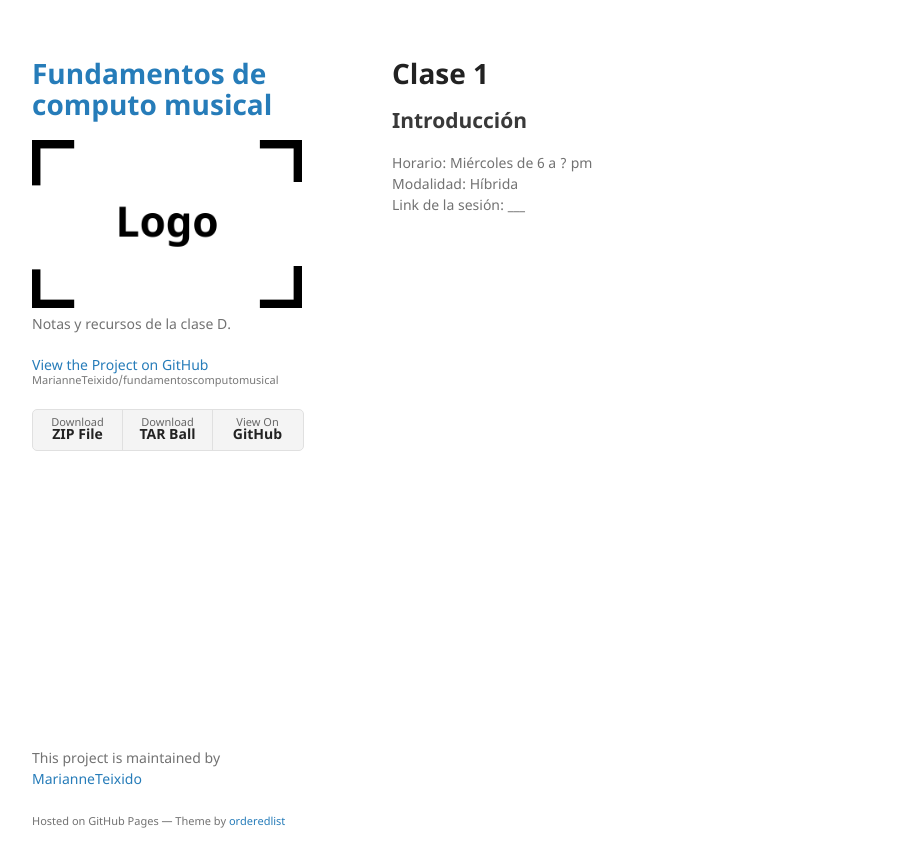
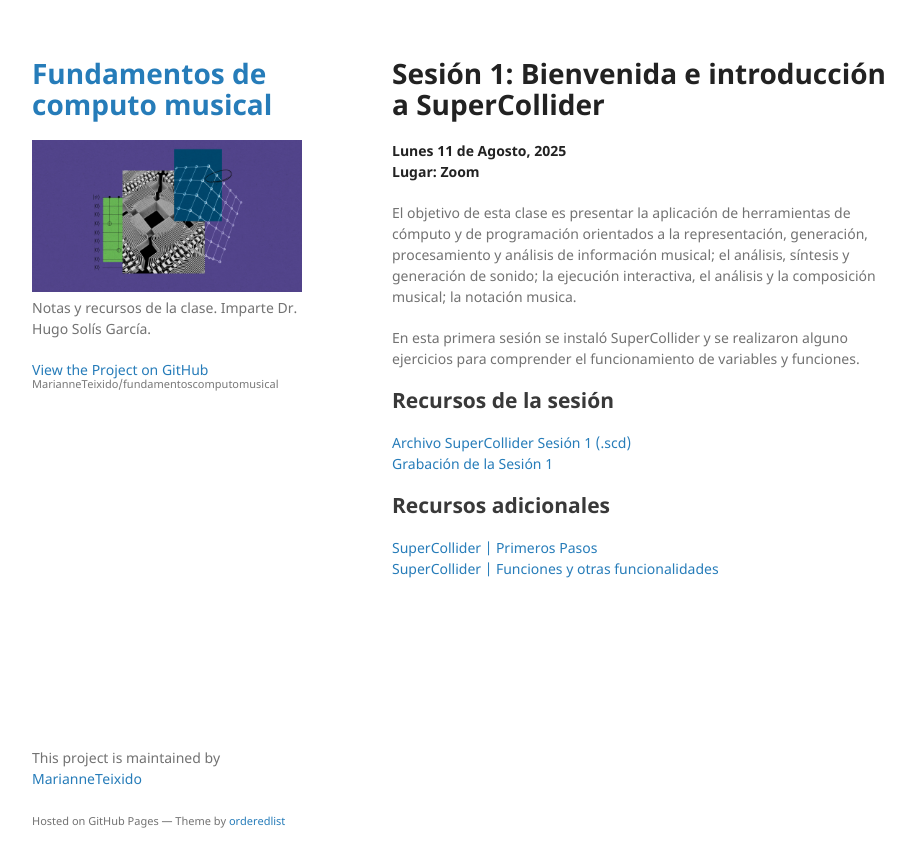
Before and after one commit to MarianneTeixido/fundamentoscomputomusical, a Jekyll site: the page built from docs/clase01.md, in a window 1280 px wide. Shown: the top 867 px of the page, without its empty margins (178-1093 px from the left). Built offline with Jekyll 4.4.1, drawn with Linux system fonts in a browser that asks for light colours; our own code applies the rules of GitHub Pages for plain Markdown files.

Commit message:
Actualización de contenido

```diff
--- a/_config.yml
+++ b/_config.yml
@@ -1,6 +1,6 @@
 title: Fundamentos de computo musical
-logo: /assets/img/logo.png
-description: Notas y recursos de la clase D.
-show_downloads: true
+logo: /assets/img/error.webp
+description: Notas y recursos de la clase. Imparte Dr. Hugo Solís García.
+show_downloads: false
 google_analytics:
 theme: jekyll-theme-minimal
--- a/docs/clase01.md
+++ b/docs/clase01.md
@@ -1,7 +1,18 @@
-# Clase 1
+# Sesión 1: Bienvenida e introducción a SuperCollider
+__Lunes 11 de Agosto, 2025__
+__Lugar: Zoom__
 
-## Introducción
+El objetivo de esta clase es presentar la aplicación de herramientas de cómputo y de programación orientados a la representación, generación,
+procesamiento y análisis de información musical; el análisis, síntesis y generación de sonido; la ejecución
+interactiva, el análisis y la composición musical; la notación musica.
 
-Horario: Miércoles de 6 a ? pm
-Modalidad: Híbrida
-Link de la sesión: ___
+En esta primera sesión se instaló SuperCollider y se realizaron alguno ejercicios para comprender el funcionamiento de variables y funciones.
+
+## Recursos de la sesión
+
+[Archivo SuperCollider Sesión 1 (.scd)](../assets/scd/sesion01.scd)
+<a href="https://www.youtube.com/watch?v=8ESSVsGFGxA&list=PL7lm0VTw8-QE7YSEg_A0puKEIanOK_7wh&index=1" target="_blank">Grabación de la Sesión 1</a>
+
+## Recursos adicionales
+<a href="https://doc.sccode.org/Tutorials/Getting-Started/02-First-Steps.html" target="_blank">SuperCollider | Primeros Pasos</a>
+<a href="https://doc.sccode.org/Tutorials/Getting-Started/04-Functions-and-Other-Functionality.html" target="_blank">SuperCollider | Funciones y otras funcionalidades</a>
```
Also changed, not shown: docs/bibliografia.md (added, +5 -0 lines), docs/clase02.md (added, +20 -0 lines), index.md (+24 -110 lines), README.md, assets/img/error.webp (added), assets/img/portada.jpeg (added), 3 other files.
